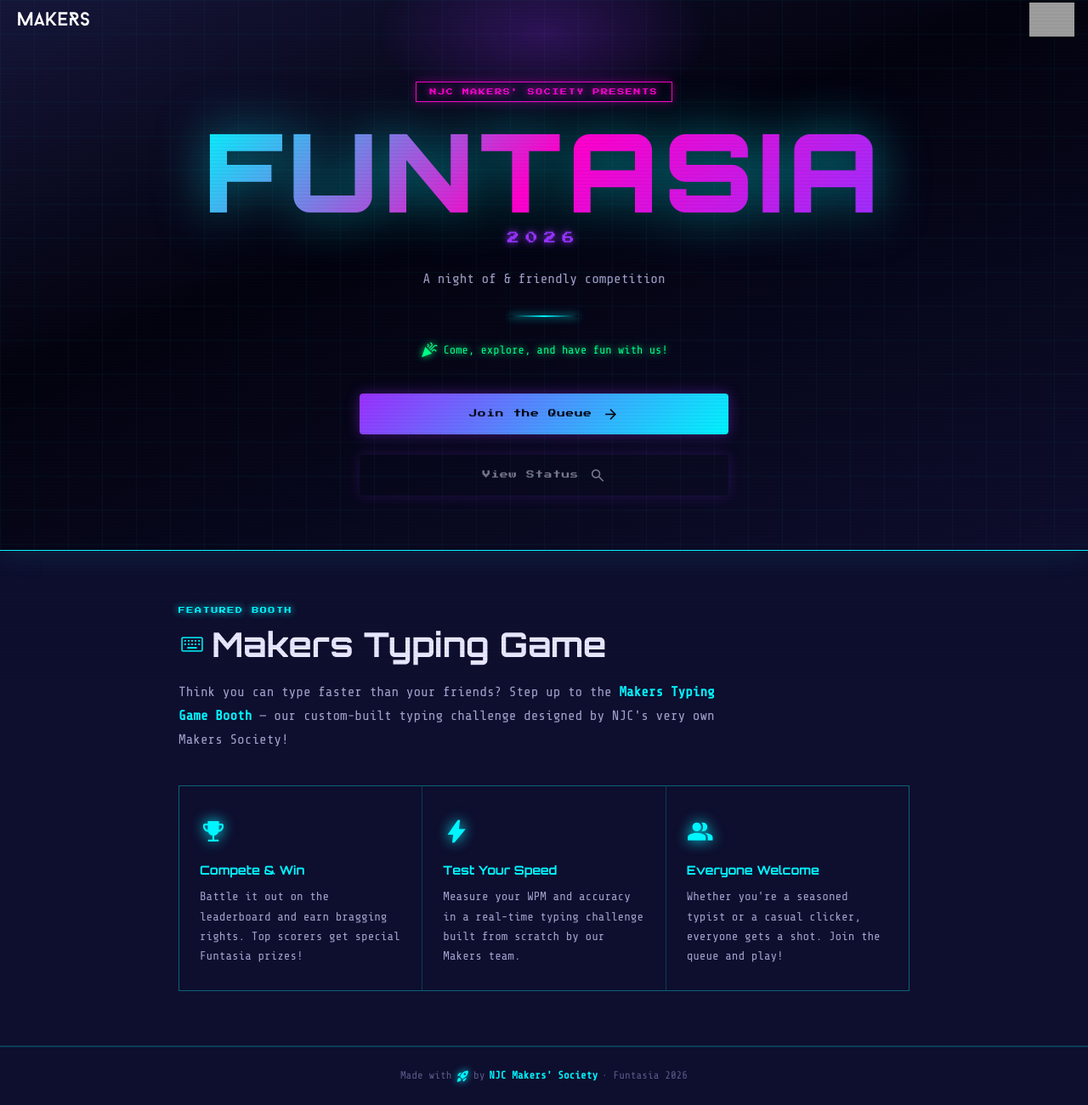
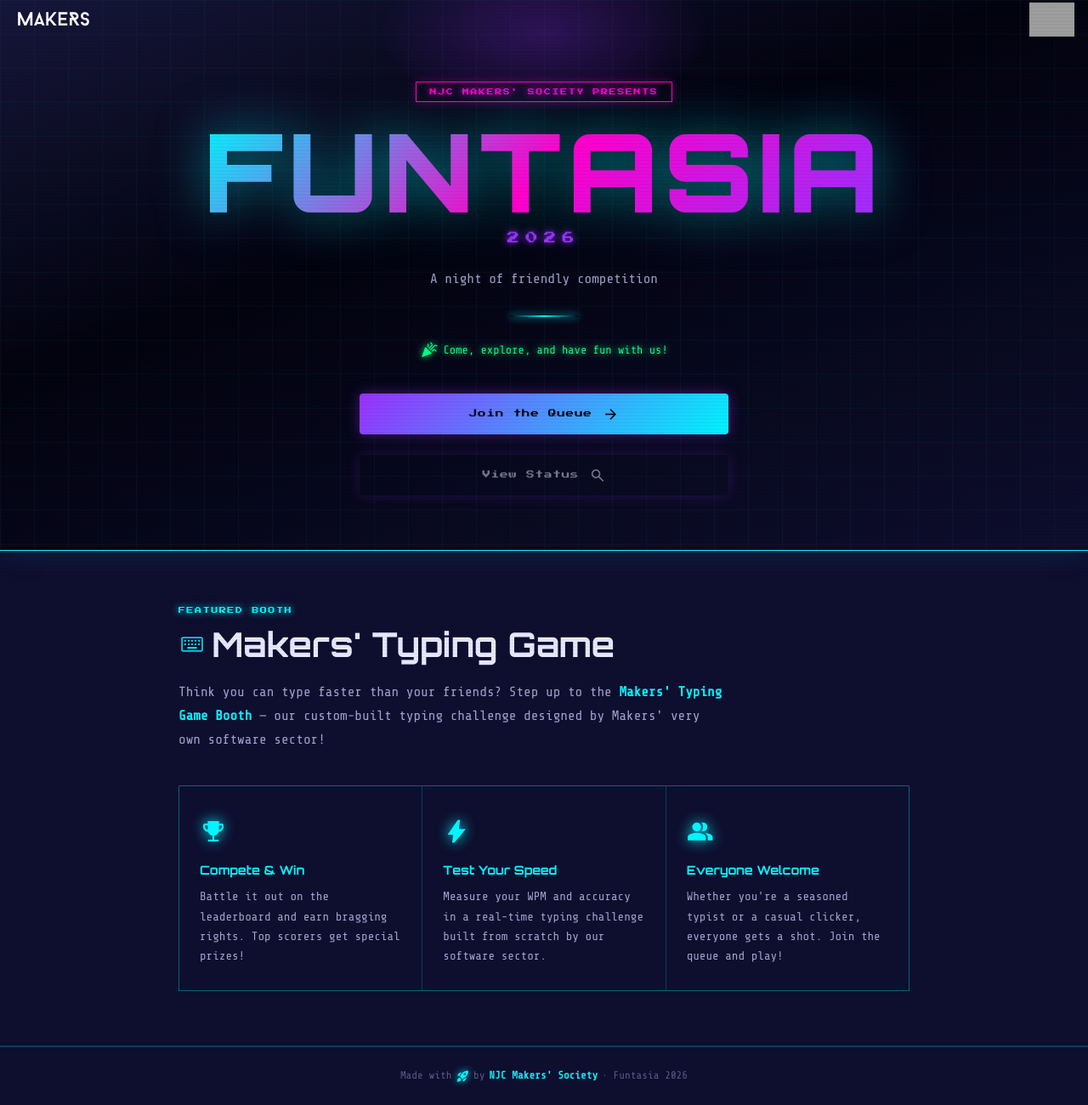
Before and after one commit to KRUSTstation/Makers-Funtasia-Queue, a Python web app: template frontend/templates/index.html in a window 1280 px wide. Shown: the whole page at 85% size. Run offline with Jinja, Linux system fonts and the light colour scheme; the template is opened without the code that fills it, so the values that code supplies are empty; grey boxes are pictures that could not be loaded.

Commit message:
description chnages

```diff
--- a/frontend/templates/index.html
+++ b/frontend/templates/index.html
@@ -8,7 +8,7 @@
       <span class="hero-title-main">FUNTASIA</span>
       <span class="hero-title-year">2026</span>
     </h1>
-    <p class="hero-subtitle">A night of &amp; friendly competition</p>
+    <p class="hero-subtitle">A night of friendly competition</p>
     <div class="hero-divider"></div>
     <p class="hero-tagline">
       <span class="material-symbols-outlined hero-tagline-icon" aria-hidden="true">celebration</span>
@@ -43,11 +43,11 @@
       <div class="section-label">Featured Booth</div>
       <h2 class="section-title">
         <span class="material-symbols-outlined section-title-icon" aria-hidden="true">keyboard</span>
-        Makers Typing Game
+        Makers' Typing Game
       </h2>
       <p class="booth-description">
-        Think you can type faster than your friends? Step up to the <strong>Makers Typing Game Booth</strong> —
-        our custom-built typing challenge designed by NJC's very own Makers Society!
+        Think you can type faster than your friends? Step up to the <strong>Makers' Typing Game Booth</strong> —
+        our custom-built typing challenge designed by Makers' very own software sector!
       </p>
 
       <div class="features-grid">
@@ -56,14 +56,14 @@
             <span class="material-symbols-outlined" aria-hidden="true">emoji_events</span>
           </div>
           <h3 class="feature-title">Compete &amp; Win</h3>
-          <p class="feature-desc">Battle it out on the leaderboard and earn bragging rights. Top scorers get special Funtasia prizes!</p>
+          <p class="feature-desc">Battle it out on the leaderboard and earn bragging rights. Top scorers get special prizes!</p>
         </div>
         <div class="feature-card">
           <div class="feature-icon">
             <span class="material-symbols-outlined" aria-hidden="true">bolt</span>
           </div>
           <h3 class="feature-title">Test Your Speed</h3>
-          <p class="feature-desc">Measure your WPM and accuracy in a real-time typing challenge built from scratch by our Makers team.</p>
+          <p class="feature-desc">Measure your WPM and accuracy in a real-time typing challenge built from scratch by our software sector.</p>
         </div>
         <div class="feature-card">
           <div class="feature-icon">
```
